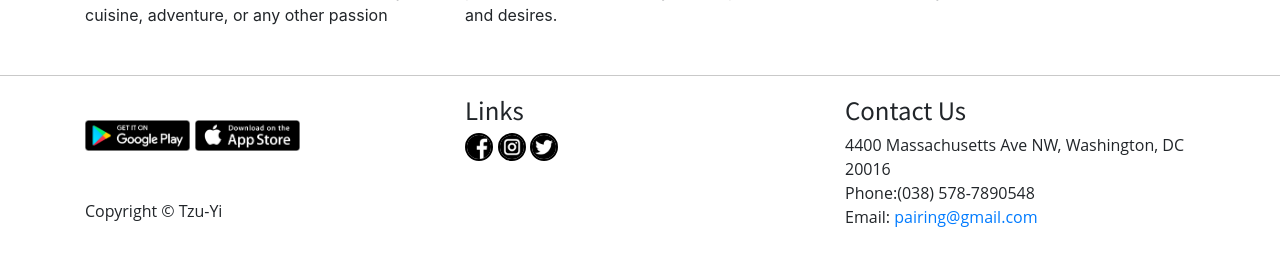
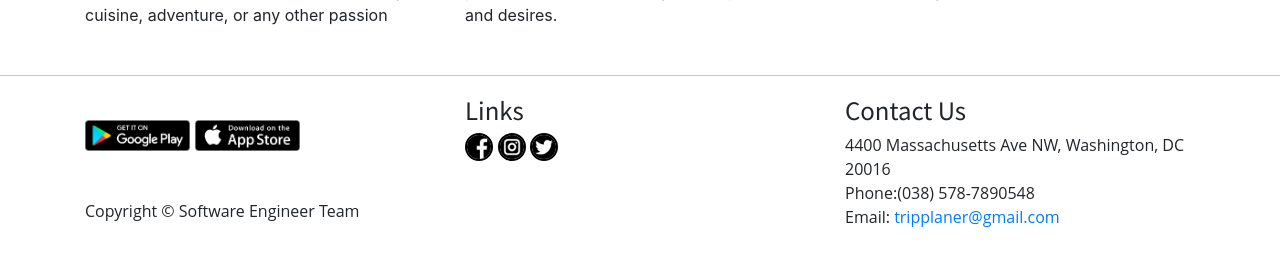
Before and after one commit to GiveMeSake/trip-planner, a Django app: page / in a window 1280 px wide. Shown: the part 1190-1455 px from the top of the page. Run offline with Django 4.2, Linux system fonts and the light colour scheme; some libraries are stand-ins or nearby versions.

Commit message:
CSC450001-9 Fix email and copyright text

```diff
--- a/trip-planner-venv/project/templates/footer.html
+++ b/trip-planner-venv/project/templates/footer.html
@@ -9,7 +9,7 @@
 			<a href="/"><img src="/static/images/googleplay.png" width="30%"></a>
 			<a href="/"><img src="/static/images/apple.png" width="30%"></a>
 <br><br><br>
-			<p>Copyright © Tzu-Yi</p>
+			<p>Copyright © Software Engineer Team</p>
 		</div>
 			<div class='col-md-4 text-left'>
 				<h4>Links</h4>
@@ -22,7 +22,7 @@
 				<h4>Contact Us</h4>
 				<p>4400 Massachusetts Ave NW, Washington, DC 20016<br>
 						Phone:(038) 578-7890548<br>
-						Email: <a href="mailto: pairing@gmaail.com">pairing@gmail.com</a>
+						Email: <a href="mailto: tripplaner@gmail.com">tripplaner@gmail.com</a>
 		</div>
 	</div>
 </div>
--- a/trip-planner-venv/project/templates/header.html
+++ b/trip-planner-venv/project/templates/header.html
@@ -25,7 +25,7 @@
     </li>
 
     <li class="nav-item">
-      <a class="nav-link" href="#">Download</a>
+      <a class="nav-link" href="#">Search History</a>
     </li>
 
 
```
